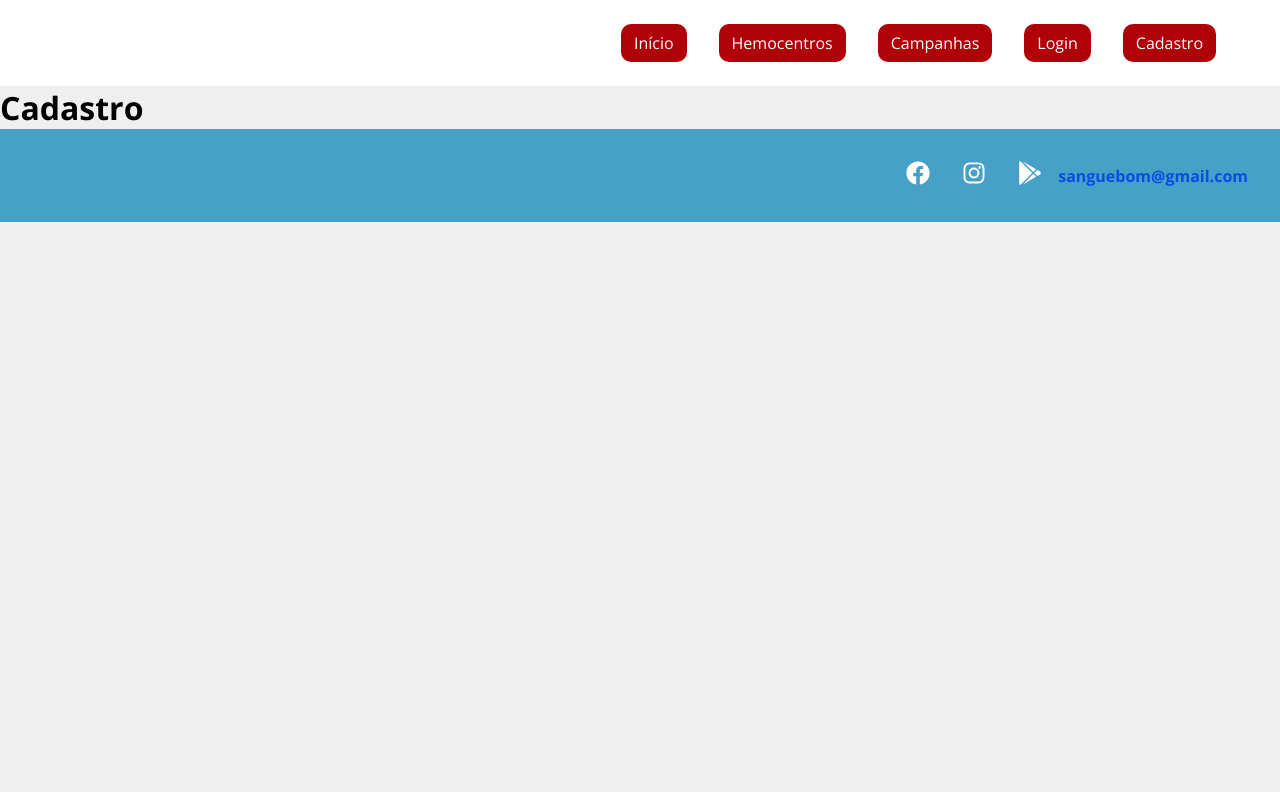
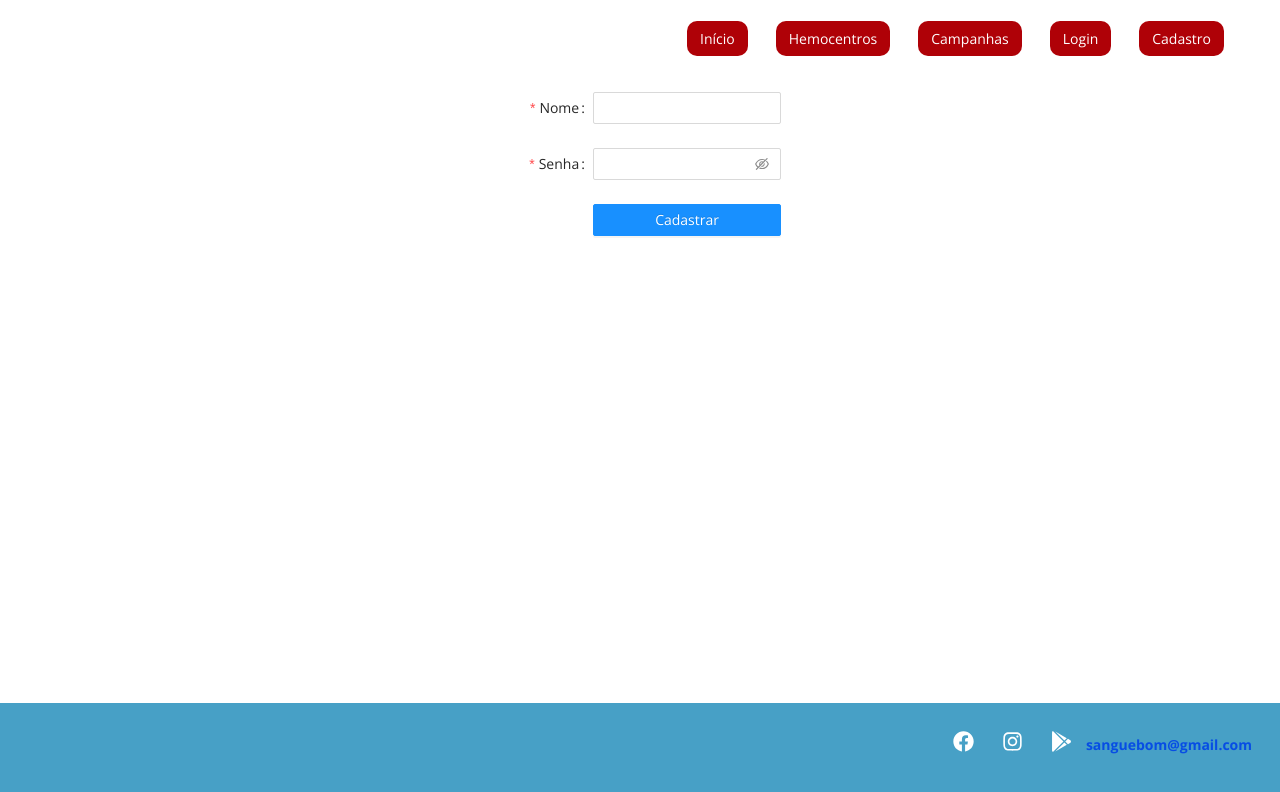
Before and after one commit to marcelfy/SANGUEBOMSITE, a React (Create React App) app: page /cadastro in a window 1280 px wide. Shown: the top 792 px of the page. Built offline with nearby package versions, Linux system fonts and the light colour scheme.

Commit message:
cadastro page

```diff
--- a/src/public/components/Footer/Footer.module.css
+++ b/src/public/components/Footer/Footer.module.css
@@ -3,7 +3,7 @@
     color:white;
     padding: 2em;
     text-align: center;
-    position:relative;
+    position:fixed;
 	bottom:0;
 	width:100%;
     display: flex;
--- a/src/public/components/Header/Header.module.css
+++ b/src/public/components/Header/Header.module.css
@@ -5,7 +5,7 @@
     /* background-color: #47A0C6; */
     padding: 2em;
     flex-direction: row-reverse;
-
+    position: relative;
 }
 
 .list{
--- a/src/public/pages/Cadastro/Cadastro.jsx
+++ b/src/public/pages/Cadastro/Cadastro.jsx
@@ -1,9 +1,54 @@
 import Style from './Cadastro.module.css'
+import { Form, Input, Button } from 'antd';
+import 'antd/dist/antd.css'
+
 
 const Cadastro = () => {
-    return(
-        <h1>Cadastro</h1>
-    )
+    const onFinish = (values) => {
+        console.log('Success:', values);
+      };
+
+      const onFinishFailed = (errorInfo) => {
+        console.log('Failed:', errorInfo);
+      };
+
+      return (
+        <fieldset className={Style.form}>
+            <Form
+            name="basic"
+            labelCol={{ span: 8 }}
+            wrapperCol={{ span: 16 }}
+            initialValues={{ remember: true }}
+            onFinish={onFinish}
+            onFinishFailed={onFinishFailed}
+            autoComplete="off"
+            >
+            <Form.Item
+                label="Nome"
+                name="nome"
+                rules={[{ required: true, message: 'Campo nome é obrigatório' }]}
+            >
+                <Input className={Style.input}/>
+            </Form.Item>
+
+            <Form.Item
+                label="Senha"
+                name="senha"
+                rules={[{ required: true, message: 'O campo senha é obrigatório' }]}
+            >
+                <Input.Password className={Style.input}/>
+            </Form.Item>
+
+
+
+            <Form.Item wrapperCol={{ offset: 8, span: 16 }}>
+                <Button type="primary" htmlType="submit" className={Style.input}>
+                Cadastrar
+                </Button>
+            </Form.Item>
+            </Form>
+        </fieldset>
+      )
 }
 
 export default Cadastro
--- a/src/public/pages/Cadastro/Cadastro.module.css
+++ b/src/public/pages/Cadastro/Cadastro.module.css
@@ -0,0 +1,11 @@
+.input{
+    width: 100%;
+    border-radius: 30px;
+}
+
+.form{
+    display: flex;
+    justify-content: center;
+    align-items: center;
+    width: 100%;
+}
```
